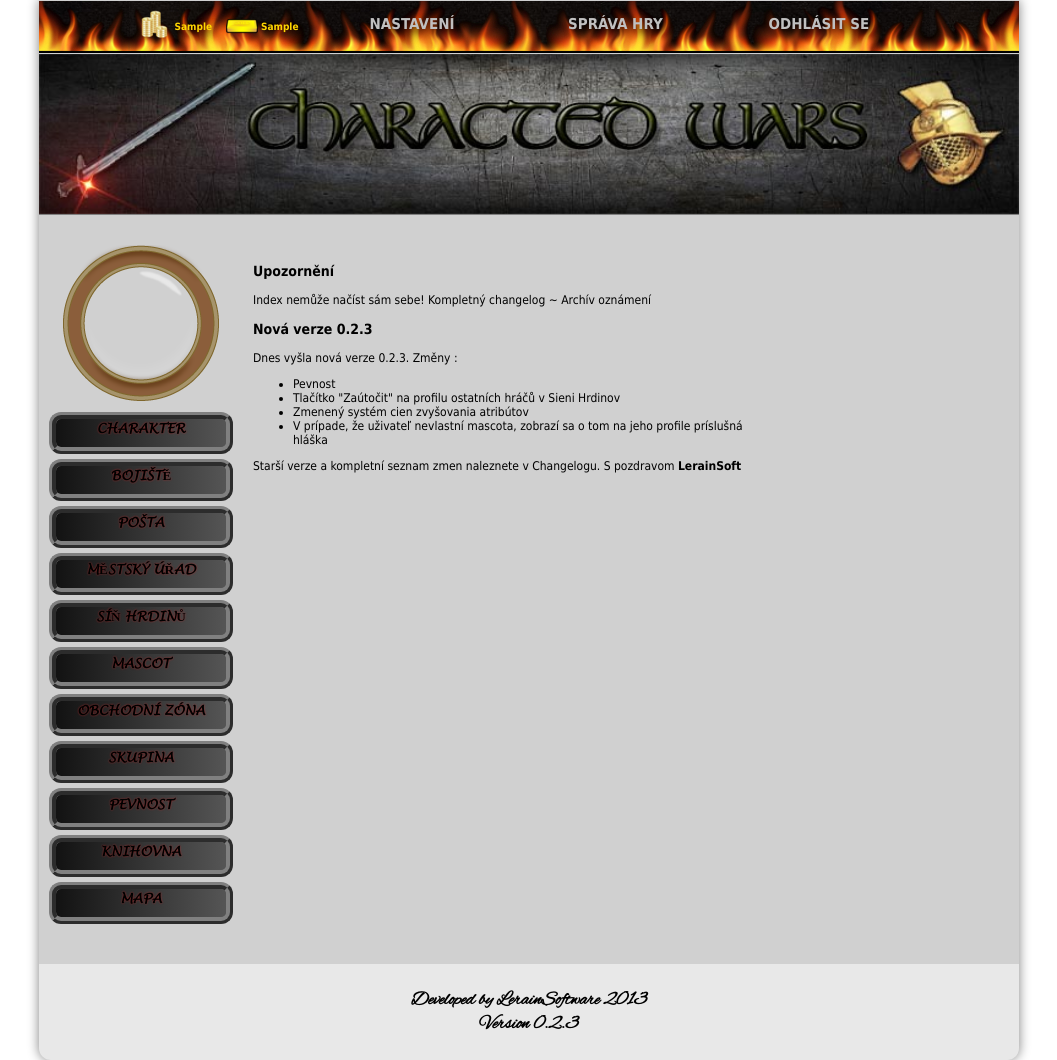
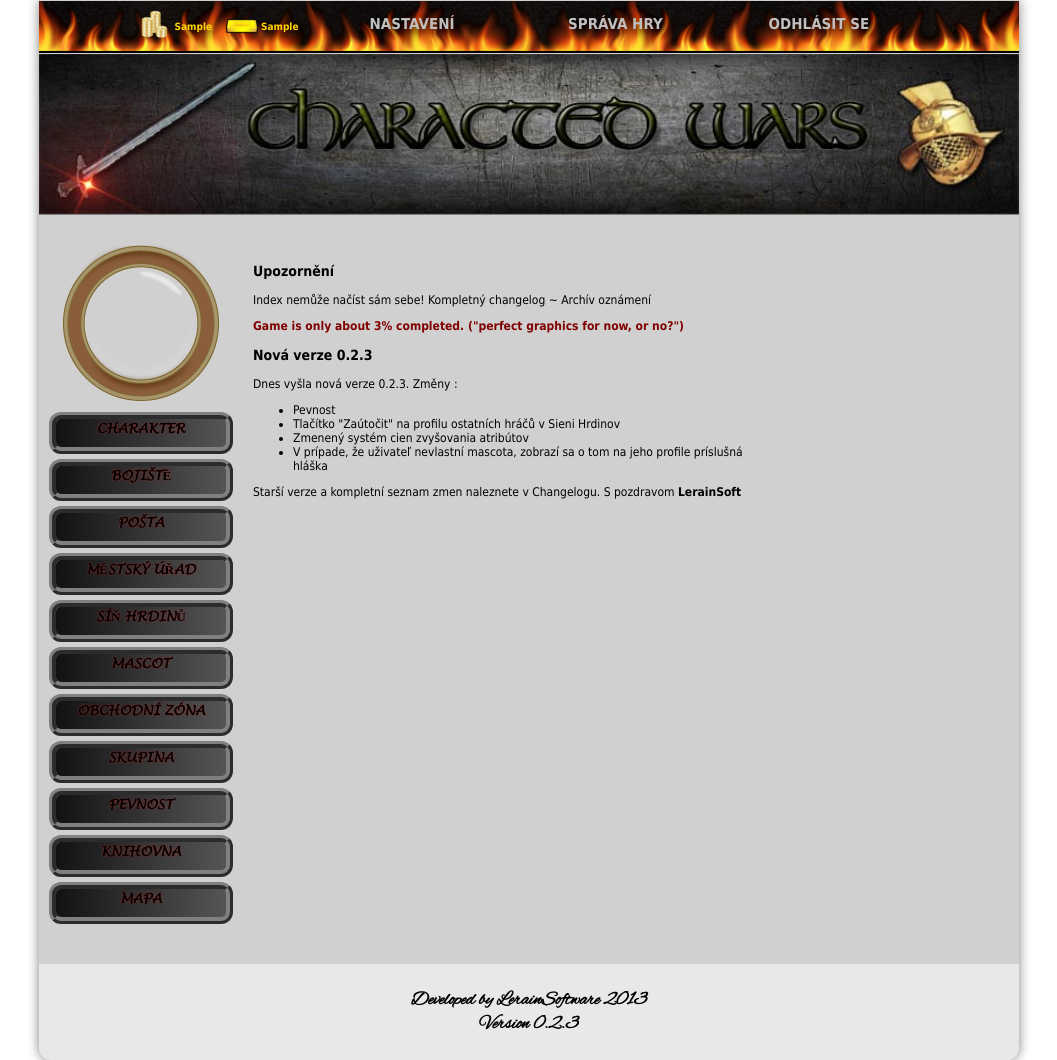
Before and after one commit to HelllCoder/Chwa, a PHP site: page /index.php?page=index in a window 1280 px wide. Shown: the whole page, without its empty margins (111-1168 px from the left). Run offline with PHP 8.4, Linux system fonts and the light colour scheme; the visitor is signed in with stand-in values (Sample User, id 1); tables that the repository leaves empty or names only in its code hold one stand-in row (values such as "Sample post"); some libraries are stand-ins or nearby versions.

Commit message:
Added note that game is far from completed.

```diff
--- a/index.php
+++ b/index.php
@@ -69,6 +69,8 @@ if(isset($_SESSION)){
 		?>
 		<a title = "Changelog" href = "other.php?page=changelog" target = "_blank">Kompletný changelog</a> ~ <a title = "Changelog" href = "other.php?page=archiv" target = "_blank">Archív oznámení</a>
 
+		<p style = "font-weight: bold; color: maroon;"> Game is only about 3% completed. ("perfect graphics for now, or no?") </p>
+
 		<h3> Nová verze 0.2.3 </h3>
 		<p class = "justify"> Dnes vyšla nová verze 0.2.3. Změny :</p>
 	    <ul>
```
